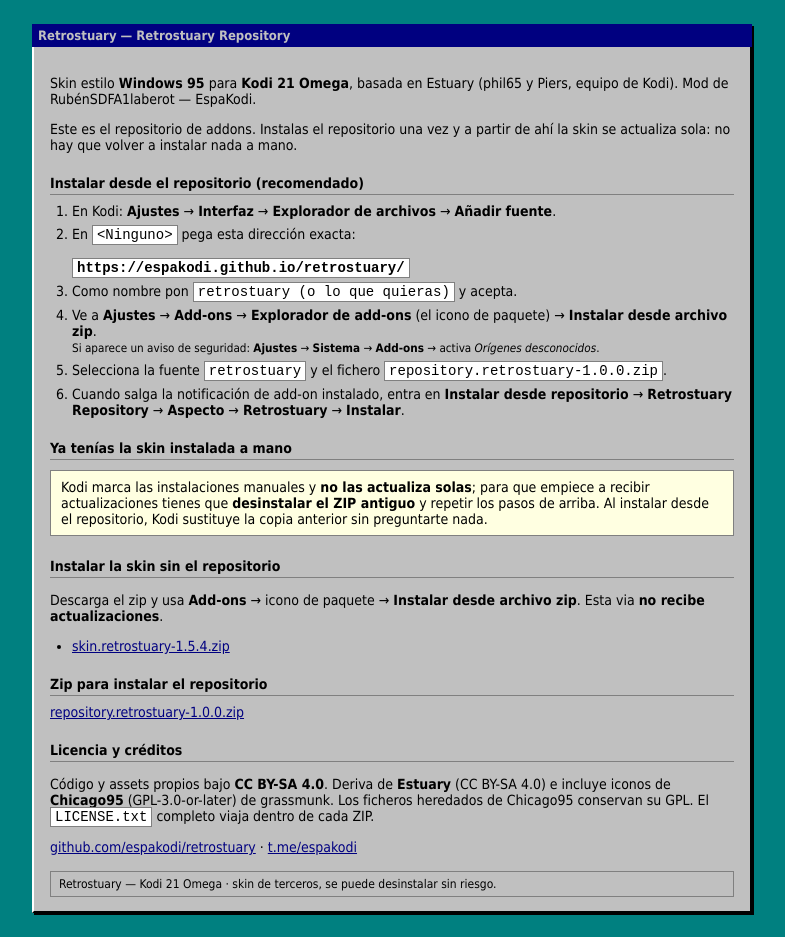
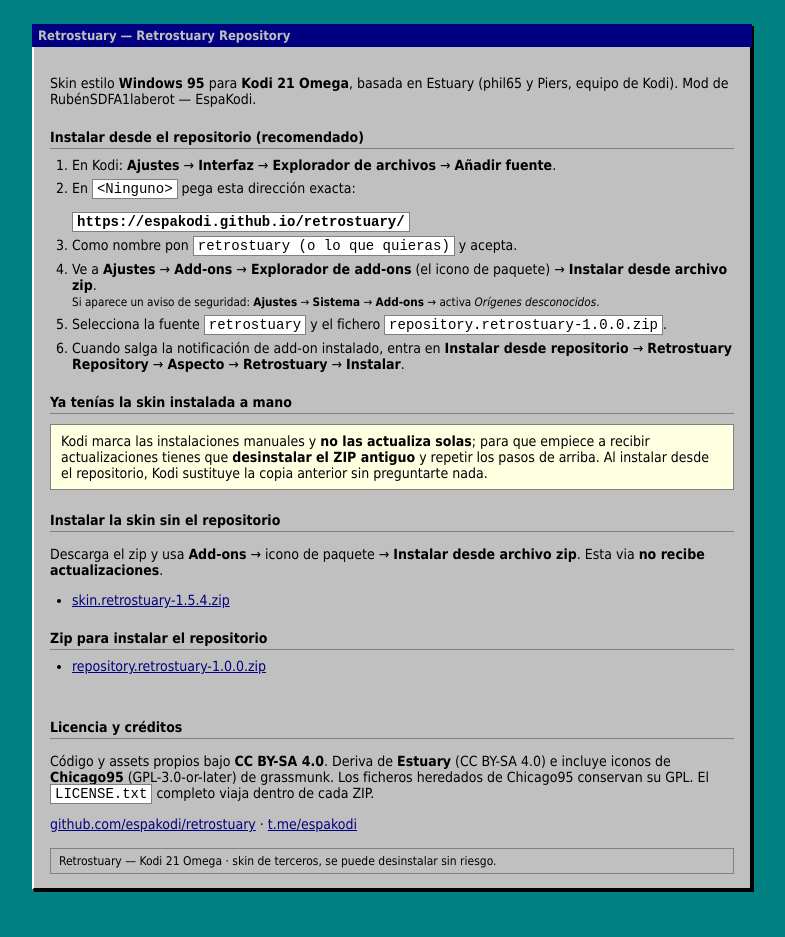
Before and after one commit to espakodi/retrostuary, a plain HTML site: page index.html in a window 1280 px wide. Shown: the whole page, without its empty margins (248-1033 px from the left). After the commit the page ends 914 px from the top, so only its background shows below. Drawn offline with Linux system fonts and the light colour scheme.

Commit message:
Change title and update installation instructions
Updated the title and modified the installation instructions.

```diff
--- a/index.html
+++ b/index.html
@@ -3,7 +3,7 @@
 <head>
 <meta charset="UTF-8">
 <meta name="viewport" content="width=device-width,initial-scale=1">
-<title>Retrostuary &middot; Repositorio de addons para Kodi</title>
+<title>Retrostuary &middot; Repositorio para Kodi</title>
 <style>
 body { background:#008080; color:#000; font-family:Tahoma,sans-serif;
        font-size:14px; margin:0; padding:24px 16px; }
@@ -40,8 +40,6 @@
 
 <p>Skin estilo <strong>Windows 95</strong> para <strong>Kodi 21 Omega</strong>, basada en
 Estuary (phil65 y Piers, equipo de Kodi). Mod de RubénSDFA1laberot &mdash; EspaKodi.</p>
-<p>Este es el repositorio de addons. Instalas el repositorio una vez y a partir de
-ahí la skin se actualiza sola: no hay que volver a instalar nada a mano.</p>
 
 <h2>Instalar desde el repositorio (recomendado)</h2>
 <ol>
@@ -79,7 +77,7 @@
 </ul>
 
 <h2>Zip para instalar el repositorio</h2>
-<a href="repository.retrostuary-1.0.0.zip">repository.retrostuary-1.0.0.zip</a><br>
+<ul><li><a href="repository.retrostuary-1.0.0.zip">repository.retrostuary-1.0.0.zip</a></li></ul><br>
 
 <h2>Licencia y créditos</h2>
 <p>Código y assets propios bajo <strong>CC BY-SA 4.0</strong>. Deriva de
```
